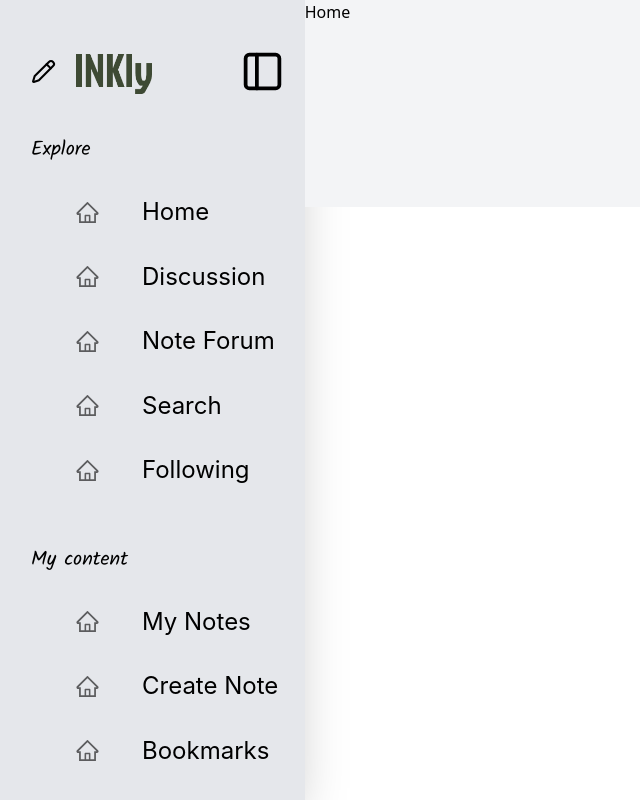
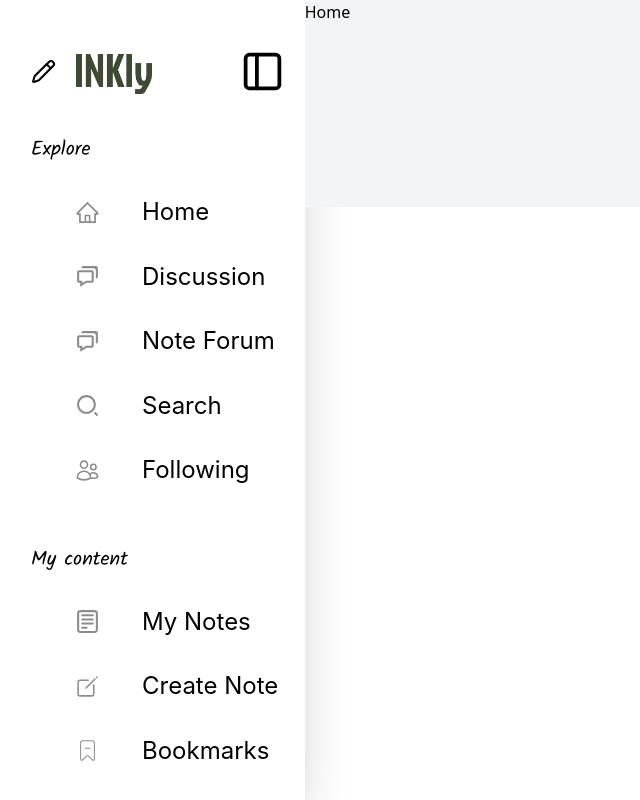
Before and after one commit to hamnuttapat1/Inkly, a React app in the folder frontend/: page / in a window 1280 px wide. Shown: the whole page, without its empty margins (0-640 px from the left). Built offline with nearby package versions, Linux system fonts and the light colour scheme; the HTML template or start-up script is replaced by a standard one.

Commit message:
update/icon

```diff
--- a/frontend/src/components/side_bar.jsx
+++ b/frontend/src/components/side_bar.jsx
@@ -3,6 +3,14 @@ import { useNavigate } from 'react-router-dom'
 import { LuPencil } from "react-icons/lu";
 import { AiOutlineHome } from "react-icons/ai";
 import { FiSidebar } from "react-icons/fi";
+import { BiChat } from "react-icons/bi";
+import { RiSearch2Line } from "react-icons/ri";
+import { HiOutlineUsers } from "react-icons/hi2";
+import { CgNotes } from "react-icons/cg";
+import { IoCreateOutline } from "react-icons/io5";
+import { CiBookmarkMinus } from "react-icons/ci";
+import { CgProfile } from "react-icons/cg";
+import { PiSignOutBold } from "react-icons/pi";
 
 const Side_bar = () => {
     const [isOpen, setIsOpen] = useState(true);
@@ -12,48 +20,48 @@ const Side_bar = () => {
         {
             section: 'Explore', items: [
                 { label: 'Home', icon: <AiOutlineHome size={25} />, path: '/home' },
-                { label: 'Discussion', icon: <AiOutlineHome size={25} />, path: '/discussion' },
-                { label: 'Note Forum', icon: <AiOutlineHome size={25} />, path: '/note_forum' },
-                { label: 'Search', icon: <AiOutlineHome size={25} />, path: '/search' },
-                { label: 'Following', icon: <AiOutlineHome size={25} />, path: '/following' },
+                { label: 'Discussion', icon: <BiChat size={25} />, path: '/discussion' },
+                { label: 'Note Forum', icon: <BiChat size={25} />, path: '/note_forum' },
+                { label: 'Search', icon: <RiSearch2Line size={25} />, path: '/search' },
+                { label: 'Following', icon: <HiOutlineUsers size={25} />, path: '/following' },
             ]
         },
         {
             section: 'My content', items: [
-                { label: 'My Notes', icon: <AiOutlineHome size={25} />, path: '/my_notes' },
-                { label: 'Create Note', icon: <AiOutlineHome size={25} />, path: '/create-note' },
-                { label: 'Bookmarks', icon: <AiOutlineHome size={25} />, path: '/bookmarks' },
+                { label: 'My Notes', icon: <CgNotes size={25} />, path: '/my_notes' },
+                { label: 'Create Note', icon: <IoCreateOutline  size={25} />, path: '/create_note' },
+                { label: 'Bookmarks', icon: <CiBookmarkMinus  size={25} />, path: '/bookmarks' },
             ]
         },
         {
             section: 'Account', items: [
-                { label: 'Profile', icon: <AiOutlineHome size={25} />, path: '/profile' },
-                { label: 'Sign Out', icon: <AiOutlineHome size={25} />, path: '/signout' },
+                { label: 'Profile', icon: <CgProfile size={25} />, path: '/profile' },
+                { label: 'Sign Out', icon: <PiSignOutBold  size={25} />, path: '/signout' },
             ]
         },
     ];
 
     return (
-        <div className={`${isOpen ? 'w-100' : 'w-24'} h-screen bg-gray-200 shadow-2xl flex flex-col transition-all duration-300`}>
+        <div className={`${isOpen ? 'w-100' : 'w-24'} h-screen bg-white shadow-2xl flex flex-col transition-all duration-300`}>
             <div className='flex flex-row items-center justify-between'>
                 <div className='flex flex-row'>
                     {isOpen && <LuPencil size={25} className='mt-14.75 ml-7.75' />}
                     {isOpen && <img src='\src\assets\image.png' className=' w-19 h-10 mt-13.5 ml-5' />}
                 </div>
-                <button onClick={() => setIsOpen(!isOpen)} className='mt-12 mr-5 cursor-pointer'>
+                <button onClick={() => setIsOpen(!isOpen)} className='mt-12 mr-5 cursor-pointer hover:bg-[#E8FFDF] rounded-xl'>
                     <FiSidebar size={45} />
                 </button>
             </div>
 
             {isOpen ? (
-                <div className='flex flex-col gap-4 overflow-y-auto hover:bg-white'>
+                <div className='flex flex-col gap-4 overflow-y-auto '>
                     {menuItems.map((section, idx) => (
                         <div key={idx} className=''>
                             <p className="font-['Kalam'] text-[20px] mt-10.25 ml-7.75">{section.section}</p>
                             <div className='gap-2'>
                                 {section.items.map((item, itemIdx) => (
-                                    <button key={itemIdx} onClick={() => navigate(item.path)} className='flex flex-row  items-center gap-10.5 mt-[29.5px] hover:bg-gray-300  w-full h-8.75 rounded-2xl'>
-                                        <div className='ml-18.75 opacity-60'>{item.icon}</div>
+                                    <button key={itemIdx} onClick={() => navigate(item.path)} className='flex flex-row items-center gap-10.5 mt-[29.5px] hover:bg-[#E8FFDF] w-full h-8.75 rounded-2xl transition-all duration-200 '>
+                                        <div className='ml-18.75 opacity-45'>{item.icon}</div>
                                         <p className="font-['Inter'] text-[24px] ">{item.label}</p>
                                     </button>
                                 ))}
```
Also changed, not shown: frontend/src/components/bookmarks.jsx (added), frontend/src/components/create_note.jsx (added), frontend/src/components/profile.jsx (added).
